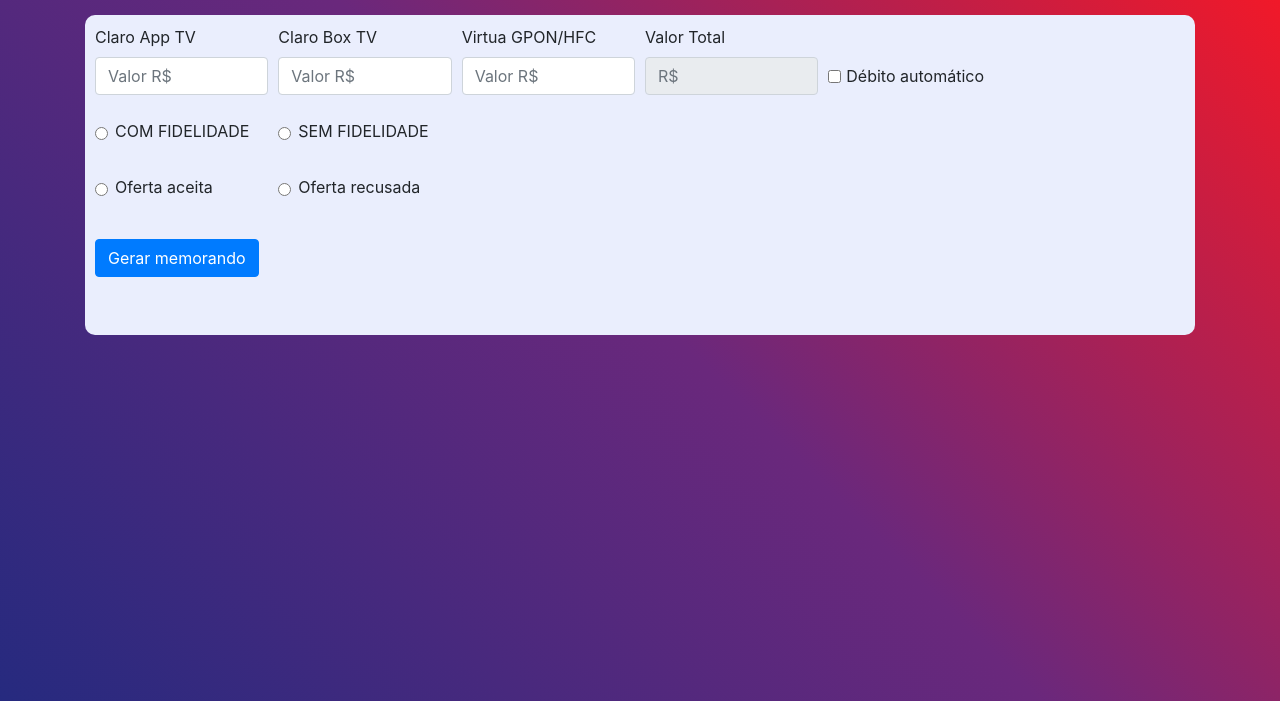
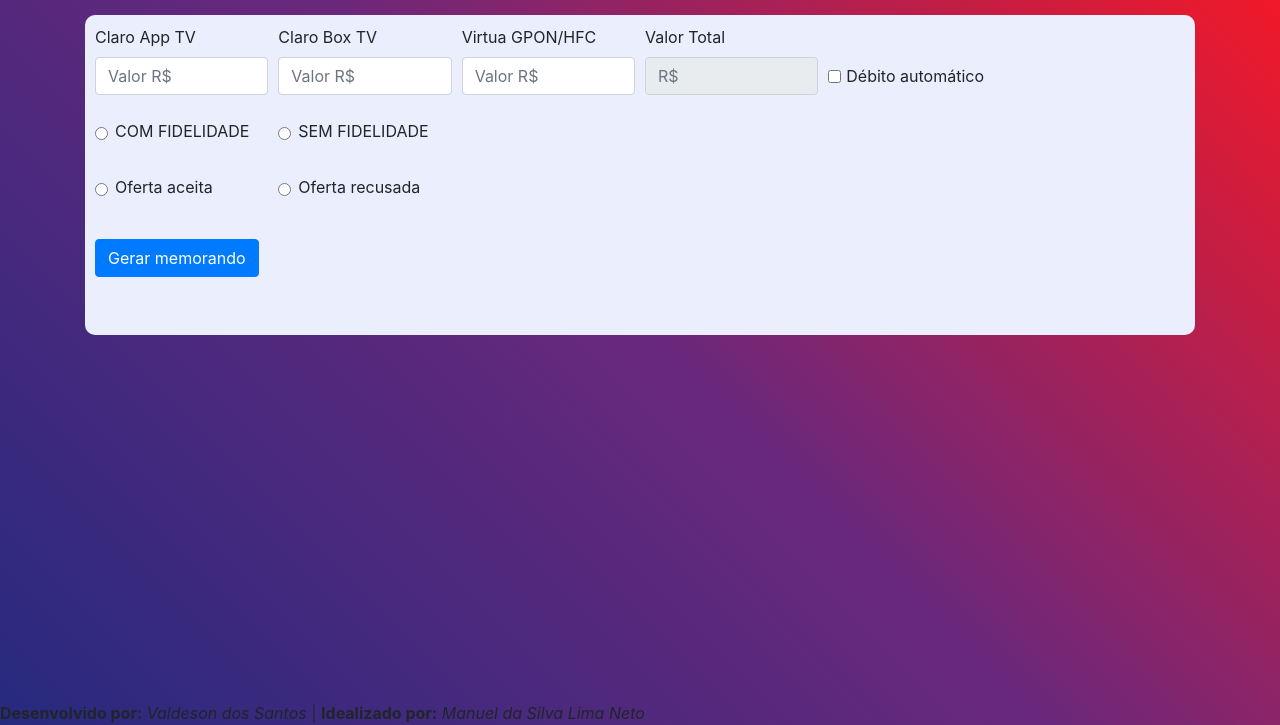
Before and after one commit to ProjetoMemorando/vendas-s2s, a plain HTML site: page index.html in a window 1280 px wide. Shown: the part 99-824 px from the top of the page. Before the commit the page ends 800 px from the top, so only its background shows below. Drawn offline with nearby package versions, Linux system fonts and the light colour scheme.

Commit message:
Update index.html

```diff
--- a/index.html
+++ b/index.html
@@ -5,6 +5,7 @@
     <meta name="viewport" content="width=device-width, initial-scale=1.0">
     <link rel="stylesheet" href="https://stackpath.bootstrapcdn.com/bootstrap/4.1.3/css/bootstrap.min.css" integrity="sha384-MCw98/SFnGE8fJT3GXwEOngsV7Zt27NXFoaoApmYm81iuXoPkFOJwJ8ERdknLPMO" crossorigin="anonymous">
     <link rel="stylesheet" href="index.css">
+    <link rel="shortcut icon" href="logo_s2s_2.png" type="image/x-icon">
     <title>Memorando Padrão S2S</title>
 </head>
 <body>
@@ -88,10 +89,13 @@
             <div class="resultado" id="resultado">
                 <textarea name="areaResultado" id="areaResultado"></textarea>
             </div>
+
         </div>
 
     </div>
-
+    <footer class="footer">
+        <span><strong>Desenvolvido por:</strong> <i>Valdeson dos Santos</i> | <strong>Idealizado por:</strong> <i>Manuel da Silva Lima Neto</i></span>
+    </footer>
     <script src="index.js"></script>
 </body>
 </html>
```
